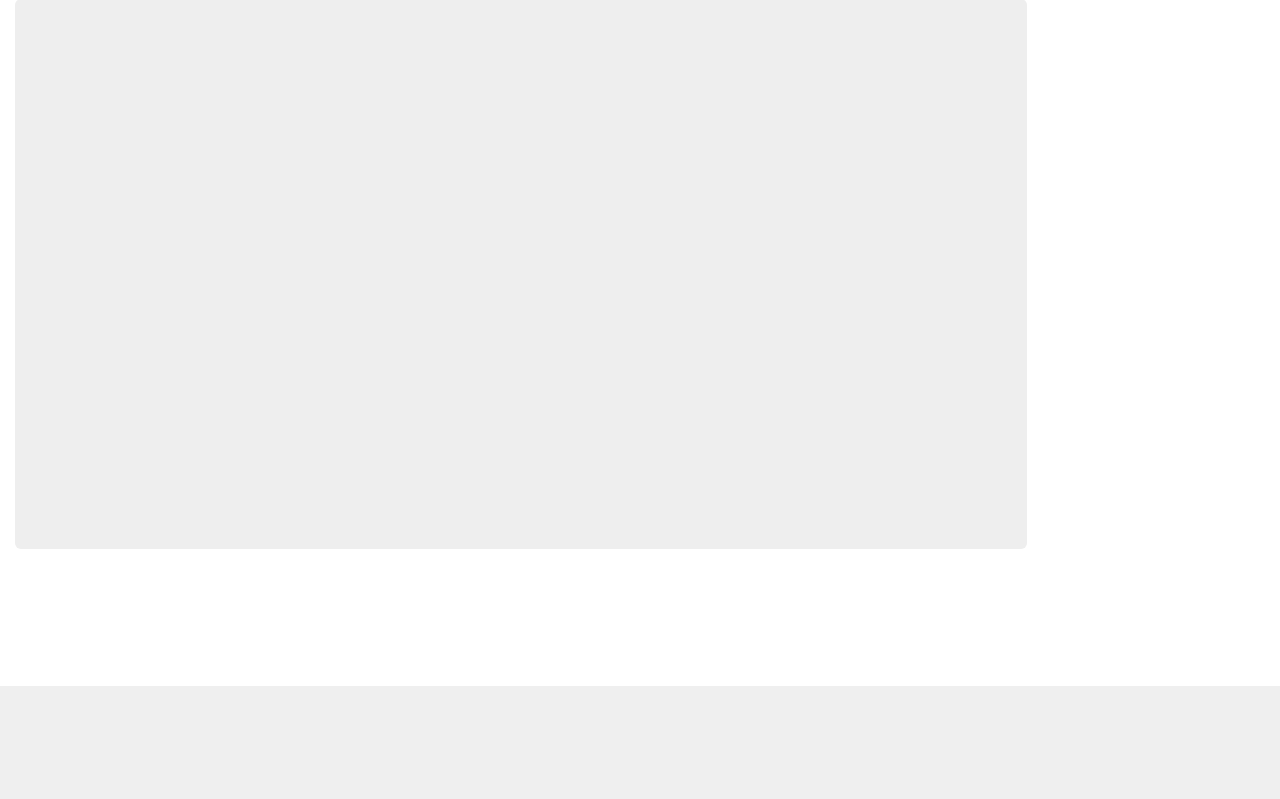
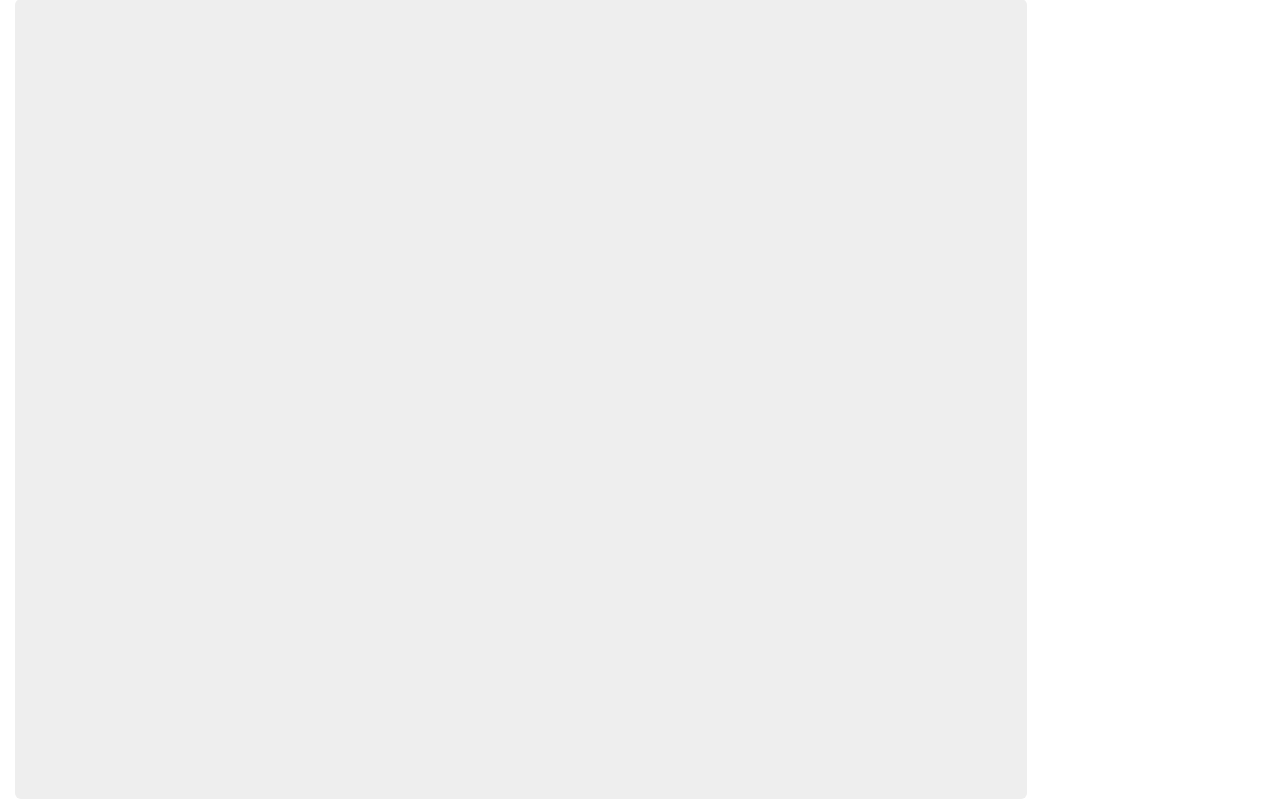
Before and after one commit to Tomcariello/Giphy_API_Search, a PHP site: page / in a window 1280 px wide. Shown: the part 114-913 px from the top of the page. Before the commit the page ends 800 px from the top, so only its background shows below. Run offline with PHP 8.4, Linux system fonts and the light colour scheme; some libraries are stand-ins or nearby versions.

```diff
--- a/assets/css/styles.css
+++ b/assets/css/styles.css
@@ -30,3 +30,6 @@ img {
 	float: left;
     width: 30%;
 }
+.jumbotron {
+	height: 100vh;
+}
```
Also changed, not shown: assets/js/app.js (+1 -7 lines).
